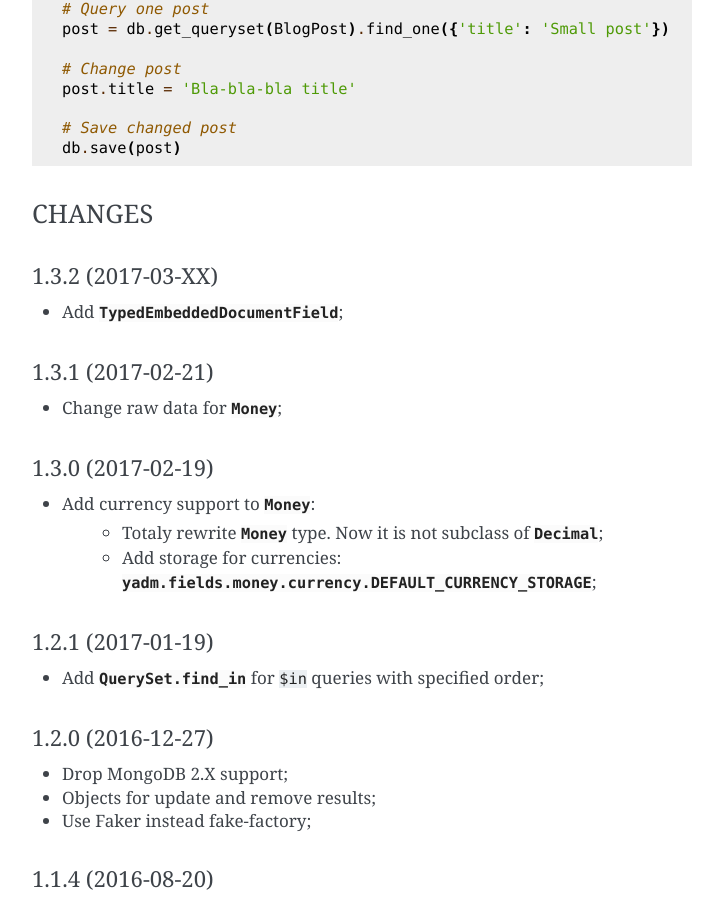
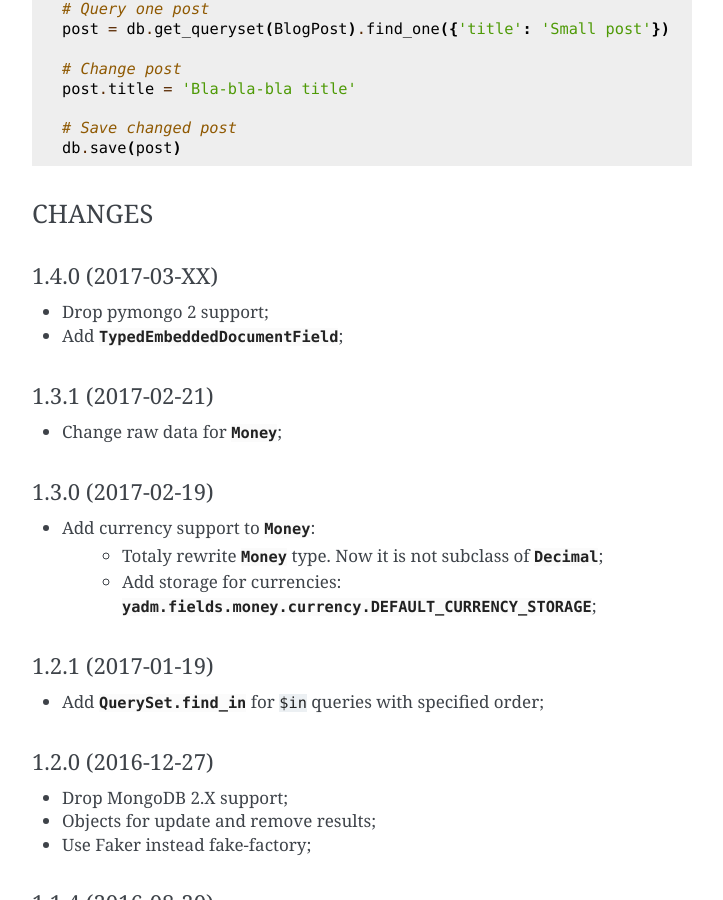
Before and after one commit to ticketscloud/yadm, a Sphinx documentation site: the page built from doc/index.rst, in a window 1280 px wide and 900 px high, scrolled down 1028 px. Shown: the whole window, without its empty margins (388-1111 px from the left). Built offline with Sphinx 7.4.7, drawn with Linux system fonts in a browser that asks for light colours; pages that are not in the unit, such as notebooks, are missing from menus; cross-references to code outside the pages are shown as plain code; some of the changed text lies outside the part shown.

Commit message:
Drop pymongo 2.x support

```diff
--- a/README.rst
+++ b/README.rst
@@ -73,9 +73,10 @@ Quick start
 CHANGES
 =======
 
-1.3.2 (2017-03-XX)
+1.4.0 (2017-03-XX)
 ------------------
 
+* Drop pymongo 2 support;
 * Add ``TypedEmbeddedDocumentField``;
 
 
--- a/doc/index.rst
+++ b/doc/index.rst
@@ -67,9 +67,10 @@ Quick start
 CHANGES
 =======
 
-1.3.2 (2017-03-XX)
+1.4.0 (2017-03-XX)
 ------------------
 
+* Drop pymongo 2 support;
 * Add :py:class:`TypedEmbeddedDocumentField <yadm.fields.embedded.TypedEmbeddedDocumentField>`;
 
 
--- a/setup.py
+++ b/setup.py
@@ -18,7 +18,7 @@ setup(
     license='BSD',
     platforms='any',
     install_requires=[
-        'pymongo>=2.8',
+        'pymongo>=3',
         'zope.dottedname',
         'python-dateutil',
         'pytz',
```
Also changed, not shown: .travis.yml.
